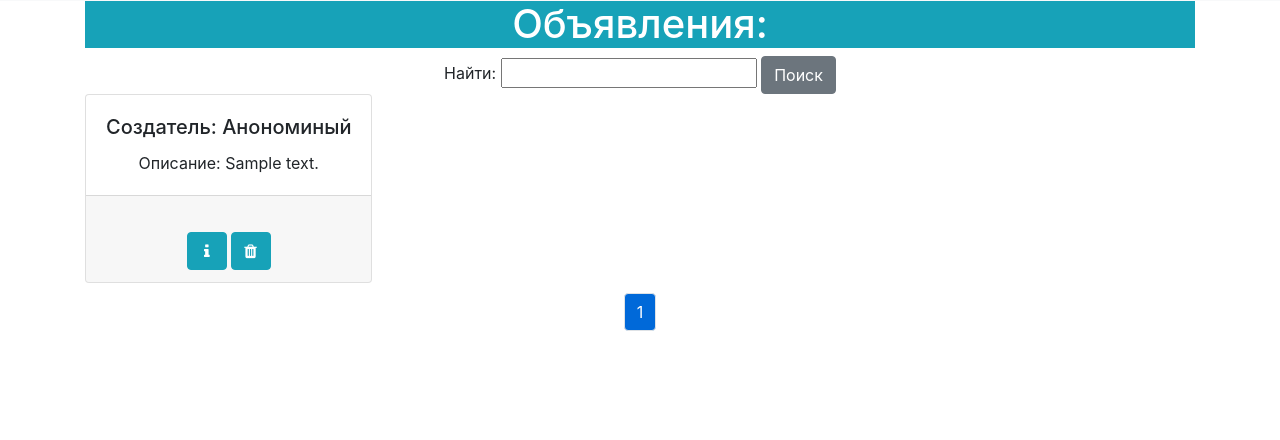
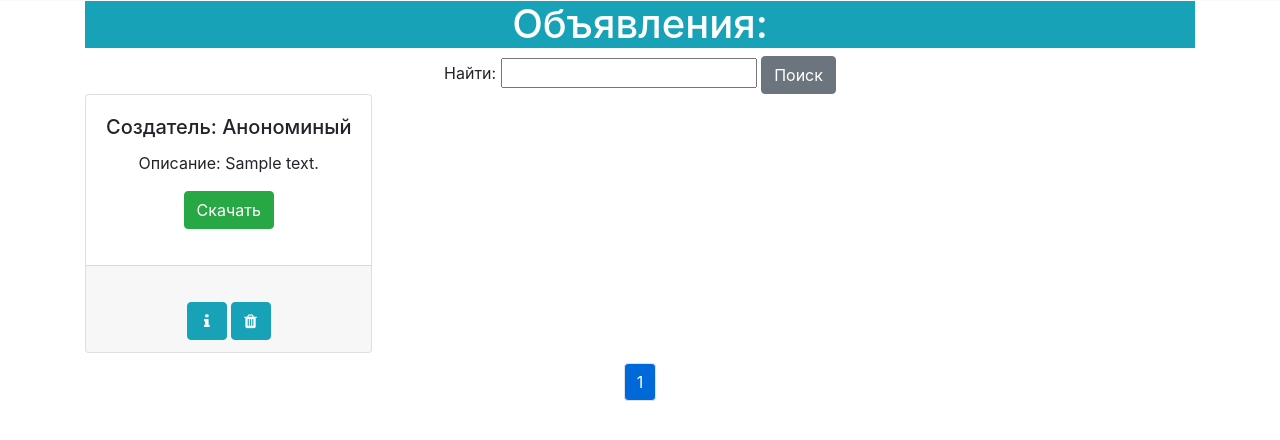
Before and after one commit to Aitmatow/file_sharing, a Django app: page / in a window 1280 px wide. Shown: the part 55-495 px from the top of the page. Run offline with Django 3.2, Linux system fonts and the light colour scheme; tables that the repository leaves empty hold one stand-in row (values such as "Sample post"); some libraries are stand-ins or nearby versions.

Commit message:
1. Добавил ссылку на скачивание файла в описании.

```diff
--- a/source/webapp/templates/file/file_list.html
+++ b/source/webapp/templates/file/file_list.html
@@ -20,6 +20,7 @@
                               {% endif %}
                           </h5>
                             <p class="card-text mt-auto">Описание: {{ file.description }}</p>
+                            <p><a class="btn btn-success" href="/uploads/{{ file.file }}">Скачать</a></p>
                         </div>
                         <div class="card-footer">
                           <small class="text-muted">
```
